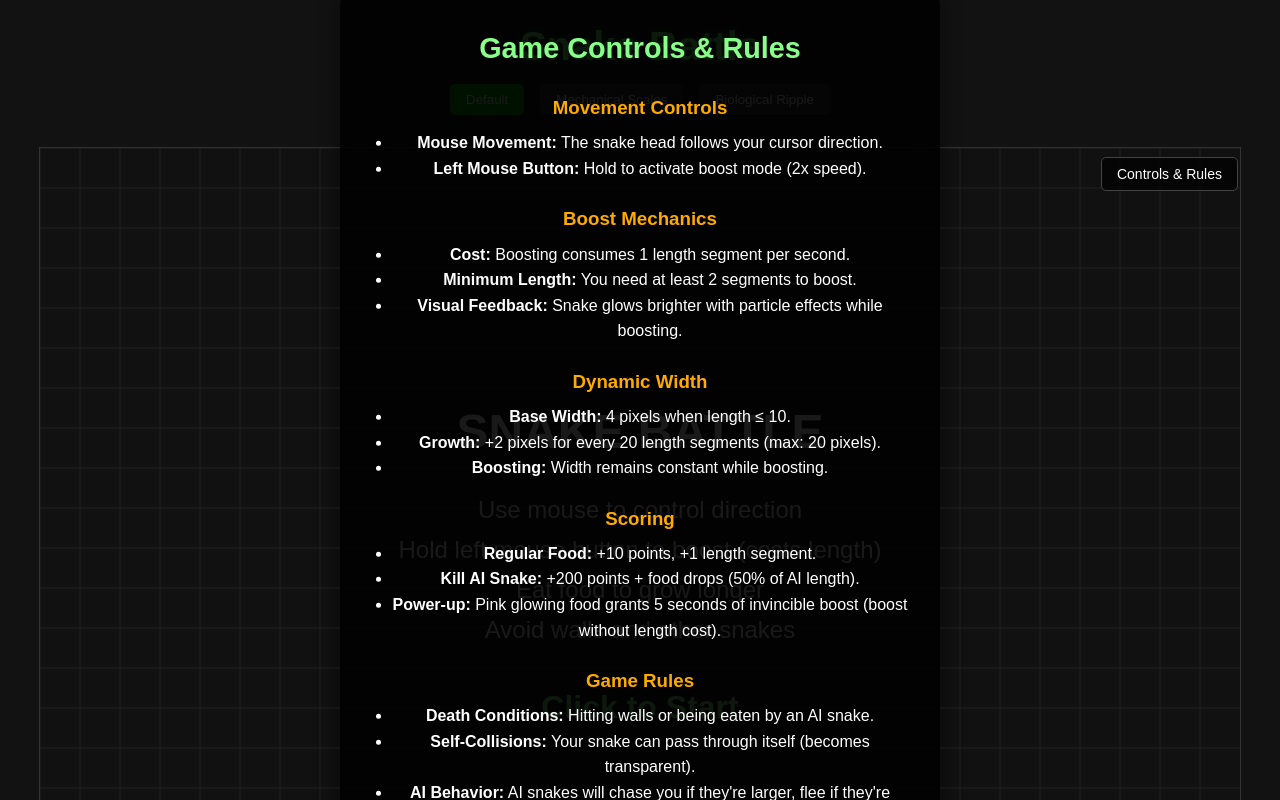
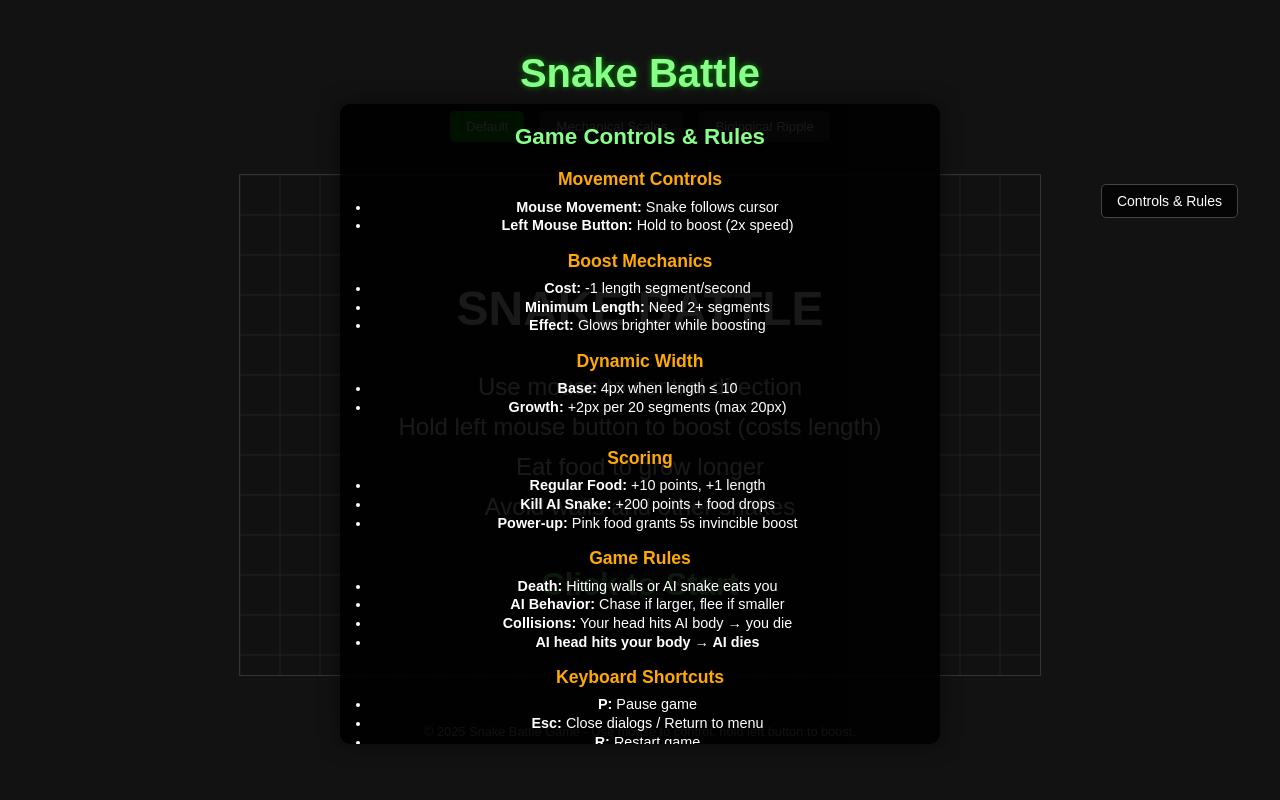
Before and after one commit to SmartRenaldo/snake-battle, a React (Vite) app: page / in a window 1280 px wide. Both pictures are taken after a click on the button "Controls & Rules". Shown: the top 800 px of the page. Built offline with nearby package versions, Linux system fonts and the light colour scheme.

Commit message:
Fix mac display issues

```diff
--- a/src/Game.tsx
+++ b/src/Game.tsx
@@ -750,10 +750,8 @@ const Game: React.FC<GameProps> = ({ selectedSkin = "default" }) => {
   // Handle canvas click for start/restart
   const handleCanvasClick = useCallback(() => {
     if (gameState === GameState.START) {
-      console.log("Starting game...");
       initGame();
     } else if (gameState === GameState.GAME_OVER) {
-      console.log("Restarting game...");
       resetGame();
     }
   }, [gameState, initGame, resetGame]);
@@ -769,13 +767,67 @@ const Game: React.FC<GameProps> = ({ selectedSkin = "default" }) => {
     };
   }, [handleCanvasClick]);
 
+  // Adjust canvas size on window resize
+  useEffect(() => {
+    const handleResize = () => {
+      const canvas = canvasRef.current;
+      if (!canvas) return;
+
+      const container = canvas.parentElement;
+      if (!container) return;
+
+      const containerWidth = container.clientWidth;
+
+      // Calculate scale factor
+      const scaleFactor = Math.min(1, containerWidth / gameConfig.canvas.width);
+
+      // Adjust canvas size
+      canvas.style.transformOrigin = "top left";
+      canvas.style.transform = `scale(${scaleFactor})`;
+
+      container.style.height = `${gameConfig.canvas.height * scaleFactor}px`;
+    };
+
+    // Initial resize
+    handleResize();
+
+    // Listen for window resize events
+    window.addEventListener("resize", handleResize);
+
+    return () => {
+      window.removeEventListener("resize", handleResize);
+    };
+  }, []);
+
+  useEffect(() => {
+    if (playerSnake && selectedSkin && playerSnake.skin !== selectedSkin) {
+      // Update player snake skin
+      setPlayerSnake((prevSnake) => {
+        if (!prevSnake) return null;
+
+        // Create a new snake instance with the same properties
+        const updatedSnake = preserveMethods(prevSnake);
+        updatedSnake.skin = selectedSkin;
+
+        return updatedSnake;
+      });
+    }
+  }, [selectedSkin, playerSnake]);
+
   // Use game loop hook
   useGameLoop(updateGame, 60, gameState);
 
   // Show controls button
   const renderControlsButton = () => (
     <button
-      onClick={() => setShowControls(true)}
+      onClick={() => {
+        // If game is not paused, pause it
+        if (gameState === GameState.PLAYING) {
+          setGameState(GameState.PAUSED);
+        }
+
+        setShowControls(true);
+      }}
       style={{
         position: "absolute",
         top: "10px",
--- a/src/components/ControlsInfo.tsx
+++ b/src/components/ControlsInfo.tsx
@@ -1,12 +1,28 @@
 // src/components/ControlsInfo.tsx
 
 import React from "react";
+import { GameState } from "../utils/constants";
 
 interface ControlsInfoProps {
   onClose: () => void;
+  gameState?: GameState;
+  onResume?: () => void;
 }
 
-const ControlsInfo: React.FC<ControlsInfoProps> = ({ onClose }) => {
+const ControlsInfo: React.FC<ControlsInfoProps> = ({
+  onClose,
+  gameState,
+  onResume,
+}) => {
+  const handleClose = () => {
+    onClose();
+
+    // If resume function is provided and game is paused, resume game
+    if (onResume && gameState === GameState.PAUSED) {
+      onResume();
+    }
+  };
+
   return (
     <div
       style={{
@@ -15,123 +31,200 @@ const ControlsInfo: React.FC<ControlsInfoProps> = ({ onClose }) => {
         left: "50%",
         transform: "translate(-50%, -50%)",
         backgroundColor: "rgba(0, 0, 0, 0.9)",
-        padding: "2rem",
+        padding: "1rem",
         borderRadius: "10px",
         boxShadow: "0 0 20px rgba(0, 0, 0, 0.5)",
         color: "white",
         zIndex: 1000,
         maxWidth: "600px",
         width: "80%",
+        maxHeight: "80vh", // Limit height to 80% of viewport
+        overflow: "auto", // Make scrollable if content is too long
       }}
     >
       <h2
         style={{
           textAlign: "center",
-          fontSize: "1.8rem",
-          marginBottom: "1.5rem",
+          fontSize: "1.4rem",
+          marginBottom: "0.8rem",
           color: "#88FF88",
         }}
       >
         Game Controls & Rules
       </h2>
 
-      <div style={{ marginBottom: "1.5rem" }}>
-        <h3 style={{ color: "#FFAA00", marginBottom: "0.5rem" }}>
+      {/* Two-column layout for compactness */}
+      <div style={{ display: "flex", flexWrap: "wrap", gap: "1rem" }}>
+        {/* Left column */}
+        <div style={{ flex: "1 1 280px" }}>
+          <div style={{ marginBottom: "0.8rem" }}>
+            <h3
+              style={{
+                color: "#FFAA00",
+                marginBottom: "0.3rem",
+                fontSize: "1.1rem",
+              }}
+            >
               Movement Controls
             </h3>
-        <ul style={{ paddingLeft: "20px", lineHeight: "1.6" }}>
+            <ul
+              style={{
+                paddingLeft: "15px",
+                lineHeight: "1.3",
+                fontSize: "0.9rem",
+                margin: "0.3rem 0",
+              }}
+            >
               <li>
-            <strong>Mouse Movement:</strong> The snake head follows your cursor
-            direction.
+                <strong>Mouse Movement:</strong> Snake follows cursor
               </li>
               <li>
-            <strong>Left Mouse Button:</strong> Hold to activate boost mode (2x
-            speed).
+                <strong>Left Mouse Button:</strong> Hold to boost (2x speed)
               </li>
             </ul>
           </div>
 
-      <div style={{ marginBottom: "1.5rem" }}>
-        <h3 style={{ color: "#FFAA00", marginBottom: "0.5rem" }}>
+          <div style={{ marginBottom: "0.8rem" }}>
+            <h3
+              style={{
+                color: "#FFAA00",
+                marginBottom: "0.3rem",
+                fontSize: "1.1rem",
+              }}
+            >
               Boost Mechanics
             </h3>
-        <ul style={{ paddingLeft: "20px", lineHeight: "1.6" }}>
+            <ul
+              style={{
+                paddingLeft: "15px",
+                lineHeight: "1.3",
+                fontSize: "0.9rem",
+                margin: "0.3rem 0",
+              }}
+            >
               <li>
-            <strong>Cost:</strong> Boosting consumes 1 length segment per
-            second.
+                <strong>Cost:</strong> -1 length segment/second
               </li>
               <li>
-            <strong>Minimum Length:</strong> You need at least 2 segments to
-            boost.
+                <strong>Minimum Length:</strong> Need 2+ segments
               </li>
               <li>
-            <strong>Visual Feedback:</strong> Snake glows brighter with particle
-            effects while boosting.
+                <strong>Effect:</strong> Glows brighter while boosting
               </li>
             </ul>
           </div>
 
-      <div style={{ marginBottom: "1.5rem" }}>
-        <h3 style={{ color: "#FFAA00", marginBottom: "0.5rem" }}>
+          <div style={{ marginBottom: "0.8rem" }}>
+            <h3
+              style={{
+                color: "#FFAA00",
+                marginBottom: "0.3rem",
+                fontSize: "1.1rem",
+              }}
+            >
               Dynamic Width
             </h3>
-        <ul style={{ paddingLeft: "20px", lineHeight: "1.6" }}>
+            <ul
+              style={{
+                paddingLeft: "15px",
+                lineHeight: "1.3",
+                fontSize: "0.9rem",
+                margin: "0.3rem 0",
+              }}
+            >
               <li>
-            <strong>Base Width:</strong> 4 pixels when length ≤ 10.
+                <strong>Base:</strong> 4px when length ≤ 10
               </li>
               <li>
-            <strong>Growth:</strong> +2 pixels for every 20 length segments
-            (max: 20 pixels).
+                <strong>Growth:</strong> +2px per 20 segments (max 20px)
+              </li>
+            </ul>
+          </div>
+        </div>
+
+        {/* Right column */}
+        <div style={{ flex: "1 1 280px" }}>
+          <div style={{ marginBottom: "0.8rem" }}>
+            <h3
+              style={{
+                color: "#FFAA00",
+                marginBottom: "0.3rem",
+                fontSize: "1.1rem",
+              }}
+            >
+              Scoring
+            </h3>
+            <ul
+              style={{
+                paddingLeft: "15px",
+                lineHeight: "1.3",
+                fontSize: "0.9rem",
+                margin: "0.3rem 0",
+              }}
+            >
+              <li>
+                <strong>Regular Food:</strong> +10 points, +1 length
               </li>
               <li>
-            <strong>Boosting:</strong> Width remains constant while boosting.
+                <strong>Kill AI Snake:</strong> +200 points + food drops
+              </li>
+              <li>
+                <strong>Power-up:</strong> Pink food grants 5s invincible boost
               </li>
             </ul>
           </div>
 
-      <div style={{ marginBottom: "1.5rem" }}>
-        <h3 style={{ color: "#FFAA00", marginBottom: "0.5rem" }}>Scoring</h3>
-        <ul style={{ paddingLeft: "20px", lineHeight: "1.6" }}>
+          <div style={{ marginBottom: "0.8rem" }}>
+            <h3
+              style={{
+                color: "#FFAA00",
+                marginBottom: "0.3rem",
+                fontSize: "1.1rem",
+              }}
+            >
+              Game Rules
+            </h3>
+            <ul
+              style={{
+                paddingLeft: "15px",
+                lineHeight: "1.3",
+                fontSize: "0.9rem",
+                margin: "0.3rem 0",
+              }}
+            >
               <li>
-            <strong>Regular Food:</strong> +10 points, +1 length segment.
+                <strong>Death:</strong> Hitting walls or AI snake eats you
               </li>
               <li>
-            <strong>Kill AI Snake:</strong> +200 points + food drops (50% of AI
-            length).
+                <strong>AI Behavior:</strong> Chase if larger, flee if smaller
               </li>
               <li>
-            <strong>Power-up:</strong> Pink glowing food grants 5 seconds of
-            invincible boost (boost without length cost).
+                <strong>Collisions:</strong> Your head hits AI body → you die
+              </li>
+              <li>
+                <strong>AI head hits your body → AI dies</strong>
               </li>
             </ul>
           </div>
 
-      <div style={{ marginBottom: "1.5rem" }}>
-        <h3 style={{ color: "#FFAA00", marginBottom: "0.5rem" }}>Game Rules</h3>
-        <ul style={{ paddingLeft: "20px", lineHeight: "1.6" }}>
-          <li>
-            <strong>Death Conditions:</strong> Hitting walls or being eaten by
-            an AI snake.
-          </li>
-          <li>
-            <strong>Self-Collisions:</strong> Your snake can pass through itself
-            (becomes transparent).
-          </li>
-          <li>
-            <strong>AI Behavior:</strong> AI snakes will chase you if they're
-            larger, flee if they're smaller.
-          </li>
-          <li>
-            <strong>Difficulty:</strong> AI snakes get longer as you grow.
-          </li>
-        </ul>
-      </div>
-
-      <div style={{ marginBottom: "1.5rem" }}>
-        <h3 style={{ color: "#FFAA00", marginBottom: "0.5rem" }}>
+          <div style={{ marginBottom: "0.8rem" }}>
+            <h3
+              style={{
+                color: "#FFAA00",
+                marginBottom: "0.3rem",
+                fontSize: "1.1rem",
+              }}
+            >
               Keyboard Shortcuts
             </h3>
-        <ul style={{ paddingLeft: "20px", lineHeight: "1.6" }}>
+            <ul
+              style={{
+                paddingLeft: "15px",
+                lineHeight: "1.3",
+                fontSize: "0.9rem",
+                margin: "0.3rem 0",
+              }}
+            >
               <li>
                 <strong>P:</strong> Pause game
               </li>
@@ -143,16 +236,18 @@ const ControlsInfo: React.FC<ControlsInfoProps> = ({ onClose }) => {
               </li>
             </ul>
           </div>
+        </div>
+      </div>
 
-      <div style={{ textAlign: "center", marginTop: "2rem" }}>
+      <div style={{ textAlign: "center", marginTop: "1rem" }}>
         <button
-          onClick={onClose}
+          onClick={handleClose}
           style={{
             backgroundColor: "#00AA00",
             color: "white",
             border: "none",
-            padding: "0.8rem 1.5rem",
-            fontSize: "1rem",
+            padding: "0.6rem 1.2rem",
+            fontSize: "0.9rem",
             borderRadius: "5px",
             cursor: "pointer",
             transition: "background-color 0.2s",
--- a/src/config/gameConfig.ts
+++ b/src/config/gameConfig.ts
@@ -7,8 +7,8 @@
 export const gameConfig = {
   // Canvas dimensions
   canvas: {
-    width: 1200,
-    height: 800,
+    width: 800,
+    height: 500,
   },
 
   // Player snake settings
@@ -19,10 +19,10 @@ export const gameConfig = {
     boostCostPerSecond: 1, // length segments lost per second when boosting
     minLengthForBoost: 2, // minimum length required to boost
     maxTurnAngle: Math.PI / 20, // maximum turn angle per frame (for smooth turning)
-    baseWidth: 20, // base width in pixels
-    widthGrowthInterval: 10, // add width every X length segments
-    widthIncrement: 2, // pixels to add to width at each interval
-    maxWidth: 20, // maximum width in pixels
+    baseWidth: 25, // base width in pixels
+    widthGrowthInterval: 4, // add width every X length segments
+    widthIncrement: 1, // pixels to add to width at each interval
+    maxWidth: 60, // maximum width in pixels
     selfCollisionImmunityTime: 0.3, // seconds of transparency after self collision
     headImmunitySegments: 5, // number of segments behind head immune to collision
   },
@@ -91,10 +91,10 @@ export const skins = {
     name: "Biological Ripple",
     description:
       "Semi-transparent material with muscle contraction effects during width changes",
-    headColor: "rgba(170, 70, 200, 0.8)",
-    bodyColor: "rgba(140, 50, 170, 0.6)",
+    headColor: "rgba(200, 151, 215, 0.9)",
+    bodyColor: "rgba(180, 64, 218, 0.9)",
     bodyGradient: true,
-    boostColor: "rgba(200, 100, 230, 0.9)",
+    boostColor: "rgba(199, 86, 234, 0.95)",
   },
 };
 
```
Lines whose indentation alone changed are shown as unchanged.
